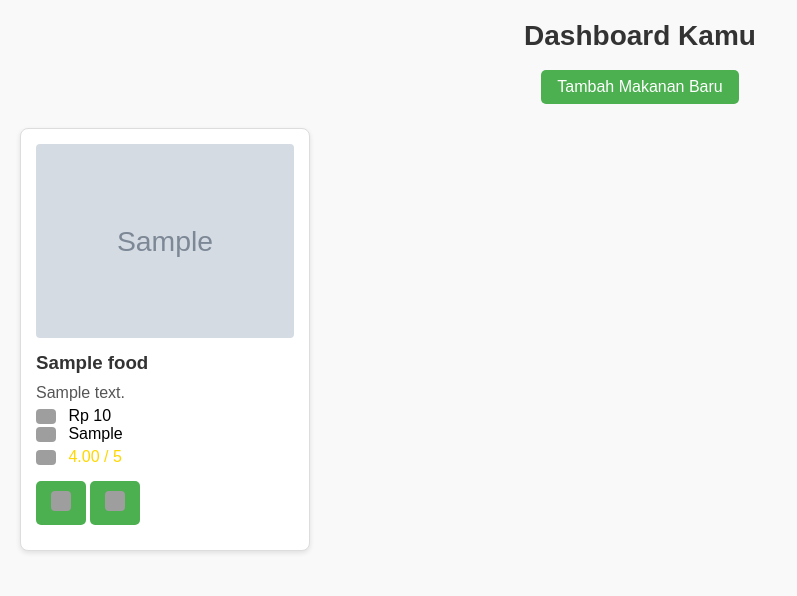
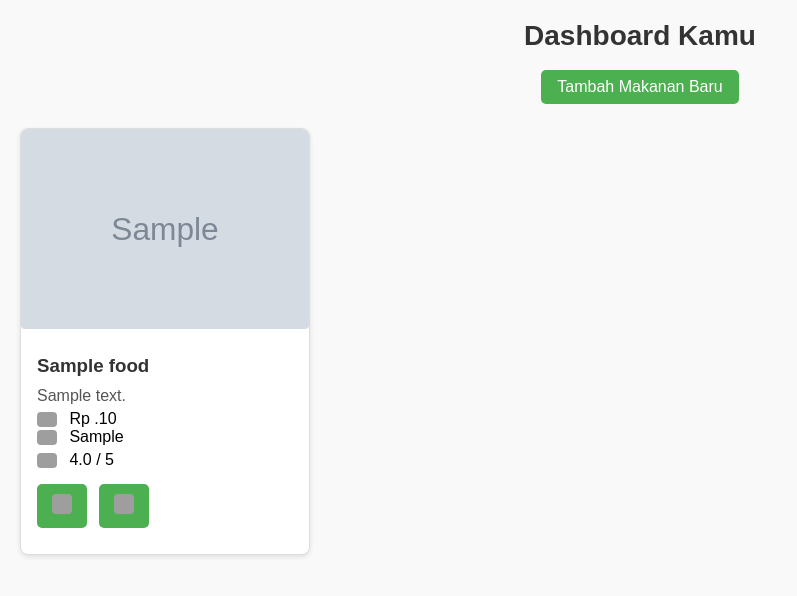
Before and after one commit to yummyogya/yummyogya, a Django app: page /dashboard/dashboard/ in a window 1280 px wide. Shown: the top 596 px of the page, without its empty margins (0-797 px from the left). Run offline with Django 5.2, Linux system fonts and the light colour scheme; a user stored in the database is signed in; tables that the repository leaves empty hold one stand-in row (values such as "Sample post"); grey boxes marked "Sample" are stand-in pictures; grey boxes are pictures that could not be loaded.

Commit message:
update card dashboard dan database

```diff
--- a/Dataset_yummyogya.csv
+++ b/Dataset_yummyogya.csv
@@ -85,7 +85,7 @@ Bakso,Aneka ragam bakso dan mie ayam,Makanan Berat,"Bakso Urat & Mie Ayam Rizky,
 Ayam Kremes,Nasi ayam goreng dengan kremesan,Makanan Berat,Ayam Bakar Kremes Bu Rose,23000,4.7,https://dzglkev4c34xb.cloudfront.net/horego.com/umbulharjo/restaurant/ayam-bakar-kremes-bu-rose-/food/af1qiposdin7dqunwmlzziga6dgcje8gscxsjc0vnngk.jpg
 Bakmi Jawa,Bakmi dengan kuah dan bumbu khas Jawa,Makanan Berat,Bakmi Jawa Mbah Mo Indah,20000,4, https://asset.kompas.com/crops/P3vaJiaIW8QtnQBJkEsrWX3EkFM=/74x23:952x609/750x500/data/photo/2021/05/21/60a732315e52e.jpg
 Soto Lenthok,Soto ayam dengan perkedel ketela,Makanan Berat,Soto Lenthok Pak Gareng Utama,15000,4.7,https://www.google.com/url?sa=i&url=https%3A%2F%2Fjogja.babad.id%2Fkuliner%2F103511118227%2Fnikmati-kuliner-legendaris-cuma-rp12-ribuan-ini-dia-racikan-soto-lenthok-pak-gareng-sudah-melegenda-sejak-1995&psig=AOvVaw1o28z5_i_ybxrwv-a7DWrp&ust=1728472099118000&source=images&cd=vfe&opi=89978449&ved=0CBQQjRxqFwoTCPj3-r3S_ogDFQAAAAAdAAAAABAE
-Belalang Goreng,Belalang digoreng kering,Camilan Ekstrem,Pasar Godean Utama,35000,4.2,https://www.google.com/url?sa=i&url=https%3A%2F%2Fwww.solopos.com%2Fbelalang-goreng-khas-gunung-kidul-jadi-buruan-wisatawan-berani-coba-1140426&psig=AOvVaw2brmyMxJS924n_DubgBGGy&ust=1728472168984000&source=images&cd=vfe&opi=89978449&ved=0CBQQjRxqFwoTCMDOoN3S_ogDFQAAAAAdAAAAABAE
+Belalang Goreng,Belalang digoreng kering,Camilan Ekstrem,Pasar Godean Utama,35000,4.2,https://asset-2.tstatic.net/poskupangtravel/foto/bank/images/belalang-goreng.jpg
 Krecek,Kulit sapi dimasak dengan sambal,Pendamping Gudeg,Pasar Beringharjo Lestari,15000,4.9,https://www.google.com/url?sa=i&url=https%3A%2F%2Fwww.kompas.com%2Ffood%2Fread%2F2022%2F12%2F15%2F200500075%2Fresep-sambal-goreng-krecek-untuk-lauk-pelengkap-gudeg&psig=AOvVaw0mPtp2PSlxuR1eogWrvFYz&ust=1728472227920000&source=images&cd=vfe&opi=89978449&ved=0CBQQjRxqFwoTCMDyuvrS_ogDFQAAAAAdAAAAABAE
 Brongkos,Daging sapi dimasak dengan santan kental,Makanan Berat,Warung Brongkos Handayani Utama,20000,4.7,https://www.google.com/url?sa=i&url=https%3A%2F%2Finspirasi.avonturin.id%2Fbrongkos-handayani-di-alun-alun-kidul-yogyakarta%2F&psig=AOvVaw2YE7vhyL7OeU07yd1OFnxm&ust=1728472254716000&source=images&cd=vfe&opi=89978449&ved=0CBQQjRxqFwoTCNC744nT_ogDFQAAAAAdAAAAABAE
 Kipo,Kue kenyal manis khas Kotagede,Jajanan Tradisional,Toko Kue Kipo Bu Amanah Makmur,67000,4.9,https://www.google.com/url?sa=i&url=https%3A%2F%2Fwww.kompas.com%2Ffood%2Fread%2F2021%2F11%2F12%2F091100975%2Fresep-kipo-kue-tradisional-khas-kotagede-yogyakarta&psig=AOvVaw2kH4dC--c6E0bhmn1s3B5U&ust=1728472282267000&source=images&cd=vfe&opi=89978449&ved=0CBQQjRxqFwoTCIim1JPT_ogDFQAAAAAdAAAAABAK
@@ -93,7 +93,7 @@ Bakpia Pathok Bantal,Kue isi empuk khas Jogja,Oleh-oleh,Bakpia Tugu,30000,5,http
 Sayur Lombok Ijo,Sayur tempe pedas khas Jogja,Makanan Pelengkap,Warung Sayur Tradisional Utama,18000,4,https://www.google.com/url?sa=i&url=https%3A%2F%2Ffibercreme.com%2Fresep-sayur-lombok-ijo%2F&psig=AOvVaw0_aNV4tPLcnKE7jm1Lnz_S&ust=1728472521353000&source=images&cd=vfe&opi=89978449&ved=0CBQQjRxqFwoTCKCH04XU_ogDFQAAAAAdAAAAABAE
 Gudeg,"Nangka muda dimasak dengan santan, khas Yogyakarta",Makanan Berat,Gudeg Yu Djum Lestari,30000,4,https://www.google.com/url?sa=i&url=https%3A%2F%2Fwww.wsrentaljogja.com%2Fgudeg-yu-djum%2F&psig=AOvVaw1hB49j2xT-D2k4eexDs4xE&ust=1728472568259000&source=images&cd=vfe&opi=89978449&ved=0CBQQjRxqFwoTCNjPzp3U_ogDFQAAAAAdAAAAABAK
 Bakpia Pathok matcha,Kue isi matcha khas Jogja,Oleh-oleh,Bakpia Pathok 25 Lestari,30000,4.4,https://www.google.com/url?sa=i&url=https%3A%2F%2Fbob.kemenparekraf.go.id%2F271088-bakpia-pathok-25-yogya-makanan-khas-dengan-rasa-melegenda%2F&psig=AOvVaw2dxV9X0mFEd0J78zCZ7H2e&ust=1728472598076000&source=images&cd=vfe&opi=89978449&ved=0CBQQjRxqFwoTCKDR8qrU_ogDFQAAAAAdAAAAABAQ
-Bakmi Jawa,Bakmi dengan kuah dan bumbu khas Jawa,Makanan Berat,Bakmi Jawa Mbah Mo Raya,14000,4.6,https://www.google.com/url?sa=i&url=https%3A%2F%2Fwww.kompas.com%2Ffood%2Fread%2F2021%2F05%2F22%2F220200175%2F15-bakmi-jawa-enak-di-yogyakarta-favorit-warga-lokal-dan-wisatawan%3Fpage%3Dall&psig=AOvVaw0FrJIJldtpCyPJil_HjR7S&ust=1728472646044000&source=images&cd=vfe&opi=89978449&ved=0CBQQjRxqFwoTCOD-9MfU_ogDFQAAAAAdAAAAABAE
+Bakmi Jawa,Bakmi dengan kuah dan bumbu khas Jawa,Makanan Berat,Bakmi Jawa Mbah Mo Raya,14000,4.6,https://assets.promediateknologi.id/crop/0x0:0x0/750x500/webp/photo/p1/31/2023/10/20/bakmi-jawa-gunungkidul-di-bogor-2507743824.jpg
 Oseng Mercon,Oseng daging sapi pedas luar biasa,Makanan Pedas,Oseng Mercon Bu Narti Sejahtera,20000,4.9,https://www.google.com/url?sa=i&url=https%3A%2F%2Fwww.koranmemo.com%2Fwisata-travelling%2Fpr-1923697109%2Fresep-oseng-oseng-mercon-bu-narti-kuliner-legendaris-khas-yogyakarta&psig=AOvVaw1BdO_V7prQBVdh6FomfNdL&ust=1728472682596000&source=images&cd=vfe&opi=89978449&ved=0CBQQjRxqFwoTCMj1ndjU_ogDFQAAAAAdAAAAABAE
 Soto Kadipiro,"soto ayam berisi suwiran daging ayam, kubis, seledri, tauge, perkedel dan bawang goreng.",Makanan Berat,Soto Kadipiro,20000,4.1,https://www.google.com/url?sa=i&url=https%3A%2F%2Fvisitingjogja.jogjaprov.go.id%2Fen%2F16089%2Fsoto-kadipiro-2%2F&psig=AOvVaw04xOX8NcAHRfiS34Ms7cf4&ust=1728472974401000&source=images&cd=vfe&opi=89978449&ved=0CBQQjRxqFwoTCLjp5t_V_ogDFQAAAAAdAAAAABAE
 gudeg,"Nangka muda dimasak dengan santan, khas Yogyakarta",Makanan Berat,Gudeg Mbok Lindu,23000,4.6,https://www.google.com/url?sa=i&url=https%3A%2F%2Fwww.alisson.id%2Fmalioboro-dan-gudeg-mbok-lindu-tempat-tak-pernah-terlewatkan-kala-di-yogyakarta%2F&psig=AOvVaw1Sm4tVDb8aJMqS58Lp0Yg6&ust=1728473206988000&source=images&cd=vfe&opi=89978449&ved=0CBQQjRxqFwoTCLCJqc3W_ogDFQAAAAAdAAAAABAE
--- a/dashboard/templates/dashboard.html
+++ b/dashboard/templates/dashboard.html
@@ -8,15 +8,40 @@
     <link rel="stylesheet" href="{% static 'dashboard/styles.css' %}"> <!-- Sesuaikan path ke file CSS -->
     <style>
         .card {
-            position: relative; /* Agar posisi ikon bisa menggunakan posisi relatif dari card */
+            position: relative;
+            overflow: hidden;
+            height: 100%;
+            margin: 0;
+            padding: 0;
+        }
+        .image-container {
+            width: 100%;
+            height: 200px;
+            margin: 0;
+            padding: 0;
+        }
+        .image-container img {
+            width: 100%;
+            height: 100%;
+            object-fit: cover;
+            display: block;
+        }
+        .card-body {
+            padding: 16px; /* Tambahkan padding agar teks tidak terlalu mepet ke kiri */
         }
         .edit-icon,
         .delete-icon {
             position: absolute;
-            top: 10px; /* Jarak dari atas */
-            right: 10px; /* Jarak dari kanan */
-            width: 24px; /* Ukuran ikon */
-            height: 24px; /* Ukuran ikon */
+            top: 10px;
+            right: 10px;
+            width: 24px;
+            height: 24px;
+        }
+        .card-buttons a {
+            margin-right: 8px; /* Tambahkan margin untuk memberi jarak antar tombol */
+        }
+        .rating {
+            color: black; /* Mengubah warna tulisan rating menjadi hitam */
         }
     </style>
 </head>
@@ -33,7 +58,7 @@
             <div class="card relative shadow-lg rounded-lg overflow-hidden bg-white">
                 <!-- Gambar makanan -->
                 <div class="image-container">
-                    <img src="{{ food.image_url }}" alt="{{ food.name }}" class="object-cover w-full">
+                    <img src="{{ food.image_url }}" alt="{{ food.name }}">
                 </div>
 
                 <div class="card-body p-4">
@@ -41,30 +66,28 @@
                     <p>{{ food.description }}</p>
 
                     <div class="price font-bold mt-2 flex items-center">
-                        <!-- Gambar ikon dollar -->
                         <img src="https://pngimg.com/uploads/dollar_sign/dollar_sign_PNG37.png" alt="Dollar icon" style="width: 20px; vertical-align: middle; margin-right: 8px;" class="w-4 h-4 mr-2">
-                        Rp {{ food.price }}
+                        Rp {% with price=food.price|stringformat:"d" %}
+                        {{ price|slice:":-3" }}.{{ price|slice:"-3:" }}
+                        {% endwith %}
                     </div>
 
                     <div class="restoran flex items-center mt-2">
-                        <!-- Gambar ikon lokasi -->
                         <img src="https://static.vecteezy.com/system/resources/previews/000/583/611/original/location-icon-vector.jpg" alt="Location icon" style="width: 20px; vertical-align: middle; margin-right: 8px;" class="w-4 h-4 mr-2">
                         {{ food.restaurant }}
                     </div>
 
                     <div class="rating flex items-center mt-2">
-                        <!-- Gambar ikon bintang -->
                         <img src="https://static.vecteezy.com/system/resources/previews/000/367/368/original/star-vector-icon.jpg" alt="Star icon" style="width: 20px; vertical-align: middle; margin-right: 8px;" class="w-4 h-4 mr-2">
-                        {{ food.rating }} / 5
+                        {{ food.rating|floatformat:1 }} / 5 <!-- Menampilkan 1 angka di belakang koma -->
                     </div>
 
                     <div class="card-buttons mt-4 flex">
-                        <!-- Tombol Edit dengan ikon pensil -->
                         <a href="{% url 'dashboard:edit_food' food.pk %}" class="btn bg-blue-500 text-white hover:bg-blue-700 rounded-lg p-2" title="Edit">
                             <img src="https://icon-library.com/images/edit-svg-icon/edit-svg-icon-22.jpg" alt="Edit" style="width: 20px; height: 20px;">
                         </a>
-                        <a href="{% url 'dashboard:delete_food' food.pk %}" class="btn bg-red-500 text-white hover:bg-red-700 rounded-lg p-2 ml-2" title="Hapus">
-                            <img src="https://static-00.iconduck.com/assets.00/delete-icon-1864x2048-bp2i0gor.png" alt="Edit" style="width: 20px; height: 20px;">
+                        <a href="{% url 'dashboard:delete_food' food.pk %}" class="btn bg-red-500 text-white hover:bg-red-700 rounded-lg p-2" title="Hapus">
+                            <img src="https://static-00.iconduck.com/assets.00/delete-icon-1864x2048-bp2i0gor.png" alt="Delete" style="width: 20px; height: 20px;">
                         </a>
                     </div>
                 </div>
```
